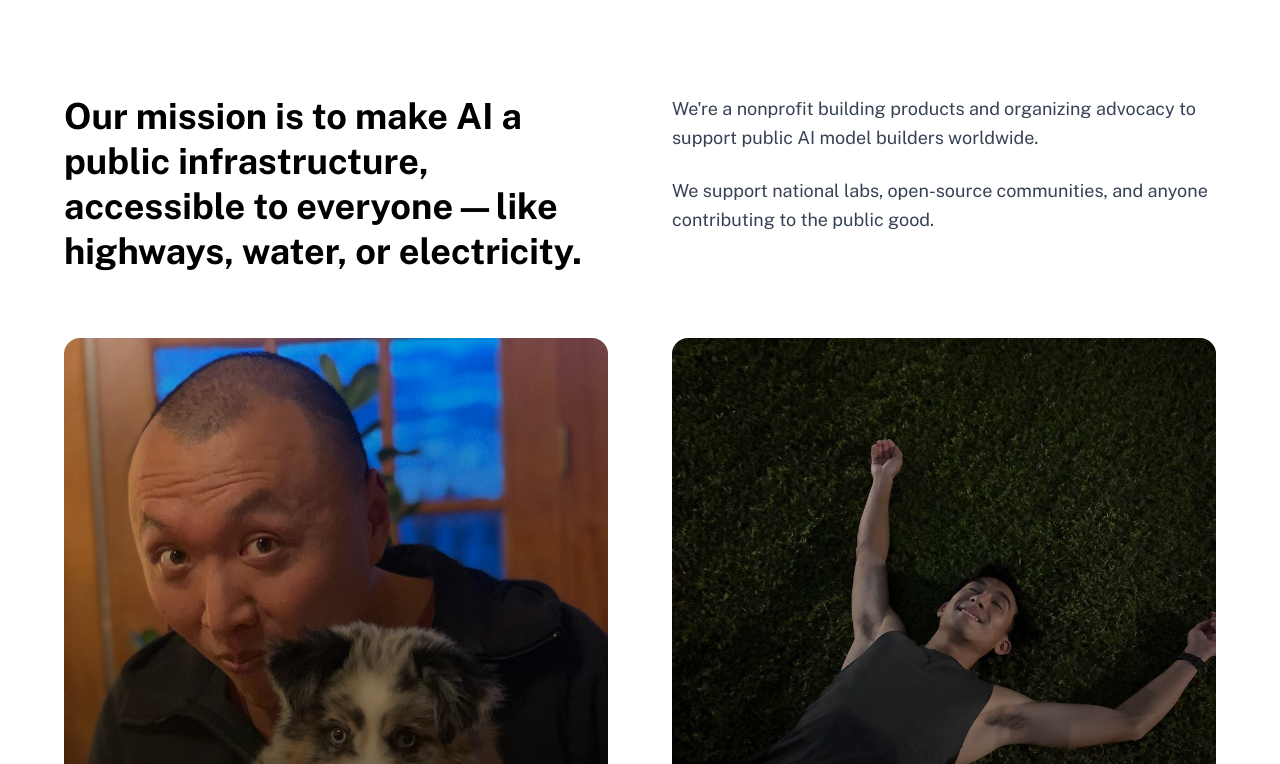
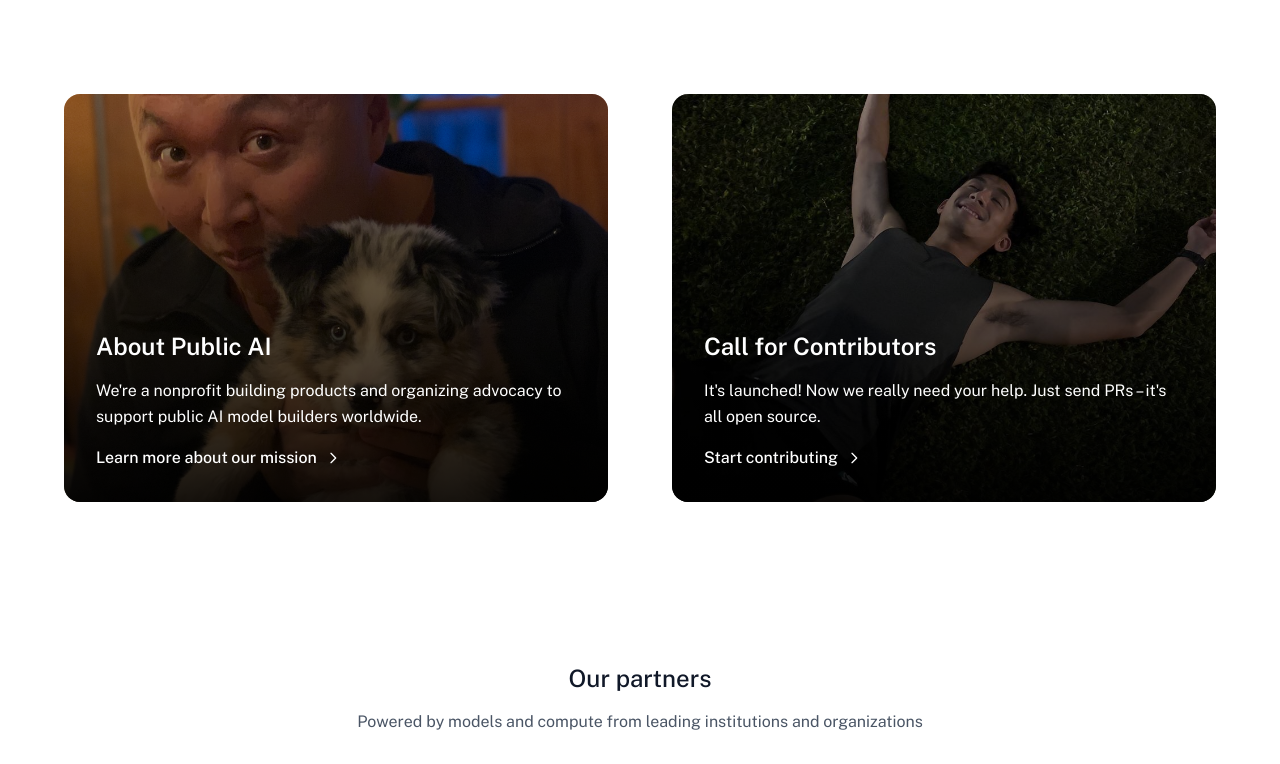
Before and after one commit to forpublicai/publicai.co, a Next.js app: page / in a window 1280 px wide. Shown: the part 1976-2740 px from the top of the page. Built offline with nearby package versions, Linux system fonts and the light colour scheme.

Commit message:
Clean up about section

```diff
--- a/src/app/page.tsx
+++ b/src/app/page.tsx
@@ -131,47 +131,29 @@ export default async function Home() {
 
         {/* About Public AI Section */}
         <section className="max-w-6xl mx-auto">
-          {/* Two column header text */}
-          <div className="grid md:grid-cols-2 gap-16 mb-16">
-            <div>
-              <h2 className="text-4xl font-bold text-black leading-tight">
-              Our mission is to make AI a public infrastructure, accessible to everyone—like highways, water, or electricity.
-              </h2>
-            </div>
-            <div className="space-y-6 text-gray-700">
-              <p className="text-lg leading-relaxed">
-                We&apos;re a nonprofit building products and organizing advocacy to support public AI model builders worldwide.
-              </p>
-              <p className="text-lg leading-relaxed">
-              We support national labs, open-source communities, and anyone contributing to the public good.
-              </p>
-            </div>
-          </div>
-
           {/* Two cards */}
           <div className="grid md:grid-cols-2 gap-16">
-            {/* About Us Card */}
+            {/* About Public AI Card */}
             <Link href="/about/about-us" className="block">
-              <div className="relative aspect-[3/4] rounded-2xl overflow-hidden hover:shadow-lg transition-shadow group">
+              <div className="relative aspect-[4/3] rounded-2xl overflow-hidden hover:shadow-lg transition-shadow group">
                 <Image
                   src="/josh_puppy.jpeg"
                   alt="Public AI Team"
                   width={600}
                   height={800}
-                  className="w-full h-full object-cover"
+                  className="w-full h-full object-cover object-center"
                 />
-                <div className="absolute inset-0 bg-gradient-to-t from-black/80 via-black/40 to-black/10"></div>
+                <div className="absolute inset-0 bg-gradient-to-t from-black/90 via-black/60 to-black/30"></div>
                 <div className="absolute inset-0 p-8 flex flex-col justify-end text-white">
                   <div className="space-y-4">
                     <div>
-                      <h3 className="text-2xl font-semibold mb-2">About Us</h3>
-                      <p className="text-sm text-gray-200">Who we are</p>
+                      <h3 className="text-2xl font-semibold mb-2">About Public AI</h3>
                     </div>
                     <p className="text-white leading-relaxed">
-                      We&apos;re a nonprofit team building the global movement for public AI. Fiscally sponsored by Metagov and funded by Mozilla and others.
+                      We&apos;re a nonprofit building products and organizing advocacy to support public AI model builders worldwide.
                     </p>
                     <span className="inline-flex items-center font-medium hover:underline">
-                      Learn about our mission
+                      Learn more about our mission
                       <svg className="ml-2 w-4 h-4" fill="none" stroke="currentColor" viewBox="0 0 24 24">
                         <path strokeLinecap="round" strokeLinejoin="round" strokeWidth={2} d="M9 5l7 7-7 7" />
                       </svg>
@@ -183,7 +165,7 @@ export default async function Home() {
 
             {/* Contributing Card */}
             <Link href="/about/contributing" className="block">
-              <div className="relative aspect-[3/4] rounded-2xl overflow-hidden hover:shadow-lg transition-shadow group">
+              <div className="relative aspect-[4/3] rounded-2xl overflow-hidden hover:shadow-lg transition-shadow group">
                 <Image
                   src="/community.jpeg"
                   alt="Community"
@@ -191,15 +173,14 @@ export default async function Home() {
                   height={800}
                   className="w-full h-full object-cover"
                 />
-                <div className="absolute inset-0 bg-gradient-to-t from-black/80 via-black/40 to-black/10"></div>
+                <div className="absolute inset-0 bg-gradient-to-t from-black/90 via-black/60 to-black/30"></div>
                 <div className="absolute inset-0 p-8 flex flex-col justify-end text-white">
                   <div className="space-y-4">
                     <div>
-                      <h3 className="text-2xl font-semibold mb-2">Get Involved</h3>
-                      <p className="text-sm text-gray-200">Help us build AI for everyone</p>
+                      <h3 className="text-2xl font-semibold mb-2">Call for Contributors</h3>
                     </div>
                     <p className="text-white leading-relaxed">
-                    It's launched! Now we really need your help. Joseph needs your help building the inference service. Just send PRs – it's all open source.
+                      It&apos;s launched! Now we really need your help. Just send PRs – it&apos;s all open source.
                     </p>
                     <span className="inline-flex items-center font-medium hover:underline">
                       Start contributing
```
